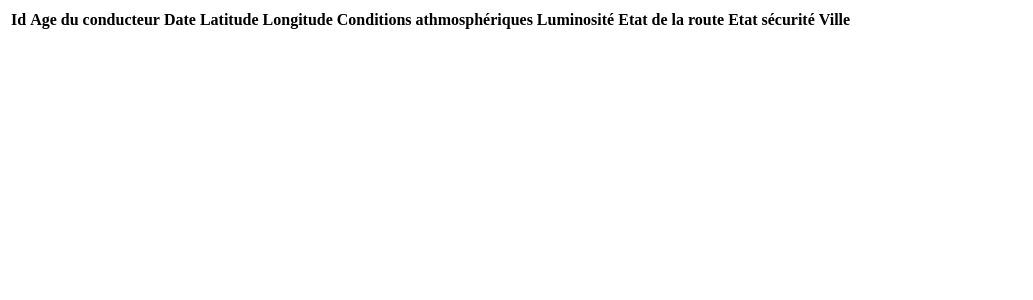
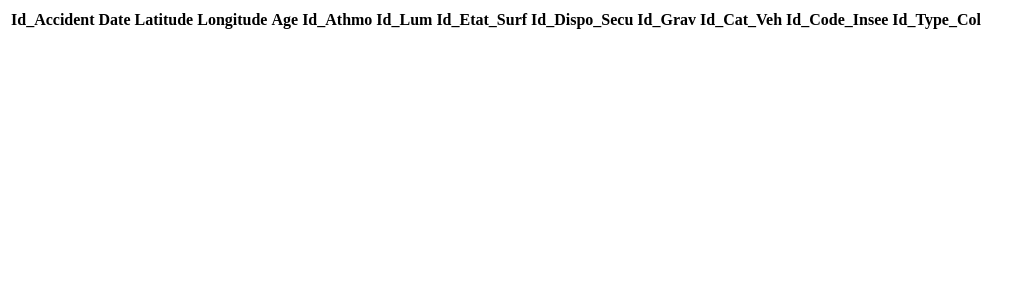
Before and after one commit to Yellowwaves/car_crash_webapp, a PHP site: page /liste.html in a window 1280 px wide. Shown: the top 300 px of the page, without its empty margins (0-1033 px from the left). Run offline with PHP 8.4, Linux system fonts and the light colour scheme; data that the repository does not hold is empty.

Commit message:
modified:   carte.html 	modified:   creation.html 	modified:   js/liste.js 	modified:   liste.html 	modified:   php/creation.php 	modified:   php/liste.php

```diff
--- a/js/liste.js
+++ b/js/liste.js
@@ -9,16 +9,19 @@ $(document).ready(function() {
             console.log(data);
             $.each(data, function(index, item) {
                 var row = '<tr>' +
-                    '<td>' + item.id + '</td>' +
-                    '<td>' + item.age_conducteur + '</td>' +
-                    '<td>' + item.date_heure + '</td>' +
+                    '<td>' + item.acc_id + '</td>' +
+                    '<td>' + item.date + '</td>' +
                     '<td>' + item.latitude + '</td>' +
                     '<td>' + item.longitude + '</td>' +
-                    '<td>' + item.conditions_atmospheriques + '</td>' +
-                    '<td>' + item.luminosite_scene + '</td>' +
-                    '<td>' + item.etat_route + '</td>' +
-                    '<td>' + item.etat_ceinture_secu + '</td>' +
-                    '<td>' + item.ville + '</td>' +
+                    '<td>' + item.age + '</td>' +
+                    '<td>' + item.id_athmo + '</td>' +
+                    '<td>' + item.id_lum + '</td>' +
+                    '<td>' + item.id_etat_surf + '</td>' +
+                    '<td>' + item.id_dispo_secu + '</td>' +
+                    '<td>' + item.id_grav + '</td>' +
+                    '<td>' + item.id_cat_veh + '</td>' +
+                    '<td>' + item.id_code_insee + '</td>' +
+                    '<td>' + item.id_type_col + '</td>' +
                     '</tr>';
                 tbody.append(row);
             });
--- a/liste.html
+++ b/liste.html
@@ -10,16 +10,19 @@
     <table id="liste_accident">
         <thead>
             <tr>
-                <th>Id</th>
-                <th>Age du conducteur</th>
+                <th>Id_Accident</th>
                 <th>Date</th>
                 <th>Latitude</th>
                 <th>Longitude</th>
-                <th>Conditions athmosphériques</th>
-                <th>Luminosité</th>
-                <th>Etat de la route</th>
-                <th>Etat sécurité</th>
-                <th>Ville</th>
+                <th>Age</th>
+                <th>Id_Athmo</th>
+                <th>Id_Lum</th>
+                <th>Id_Etat_Surf</th>
+                <th>Id_Dispo_Secu</th>
+                <th>Id_Grav</th>
+                <th>Id_Cat_Veh</th>
+                <th>Id_Code_Insee</th>
+                <th>Id_Type_Col</th>
             </tr>
         </thead>
         <tbody>
--- a/php/liste.php
+++ b/php/liste.php
@@ -1,6 +1,6 @@
 <?php
     include("database.php");
-    $accident = $pdo->prepare("select * from tests");
+    $accident = $pdo->prepare("select * from accident");
     $accident->execute();
     $results = $accident->fetchAll(PDO::FETCH_ASSOC);
     $json = json_encode($results);
```
Also changed, not shown: carte.html (+26 -18 lines), creation.html (+43 -0 lines), php/creation.php (+7 -13 lines).
